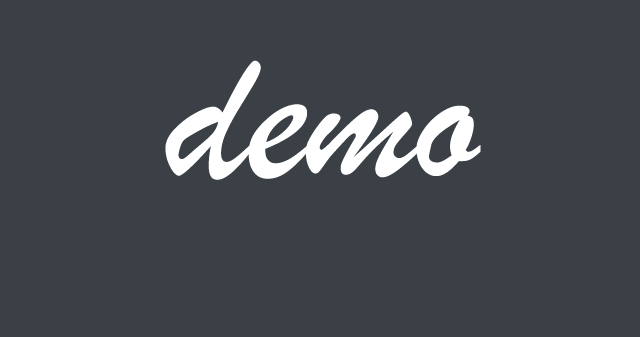
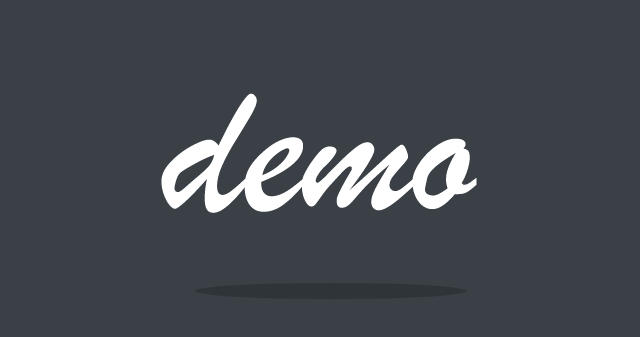
Before and after one commit to lucidmoon/demo-screensaver, a plain HTML site: page index.html in a window 1280 px wide. Shown: the part 247-584 px from the top of the page, without its empty margins (317-957 px from the left). Drawn offline with Linux system fonts and the light colour scheme.

Commit message:
first pass

```diff
--- a/index.html
+++ b/index.html
@@ -8,28 +8,54 @@
   #screen {
     background: #3a4046;
     color: #fff;
+    width: 100%;
+    height: 100%;
   }
 
-  #screen span {
-    display: none;
+
+  #screen .container {
+    margin: 25% auto;
+    width: 340px;
   }
 
-  #screen h1 {
-    margin: 0 auto;
-    background: url(logo.png) scroll no-repeat 50% 45%;
-    width: 100%;
-    height: 100%;
+  #screen .logo {
+
+    position: relative;
+    background: url(logo.png) scroll no-repeat 0 0;
+
+    width: 350px;
+    height: 200px;
+
+    -webkit-animation: floating ease-in-out 4s infinite;
 
   }
+
+  @-webkit-keyframes floating { 50% { top: 20px; } 100% { top: 0px; } }
+
 
   #screen:-webkit-full-screen  {
     width: 100%; height: 100%;
   }
+
+  .shadow{
+  position: relative;
+  height:16px;
+  background: #111;
+  opacity:0.1;
+  border-radius:100%;
+  margin:0px 0px 0px 0px;
+  top:10px;
+  -webkit-animation: shadow_react ease-in-out 4s infinite;
+}
+@-webkit-keyframes shadow_react { 50% { margin:0px 20% 0px 20%; opacity:0.4; } 100% { margin:0px 0px 0px 0px; opacity:0.1; } }
   </style>
 </head>
 <body>
   <div id="screen">
-    <h1><span>Demo</span></h1>
+    <div class="container">
+      <div class="logo"></div>
+      <div class="shadow"></div>
+    </div>
   </div>
   <script>
   window.onload = function () {
```
